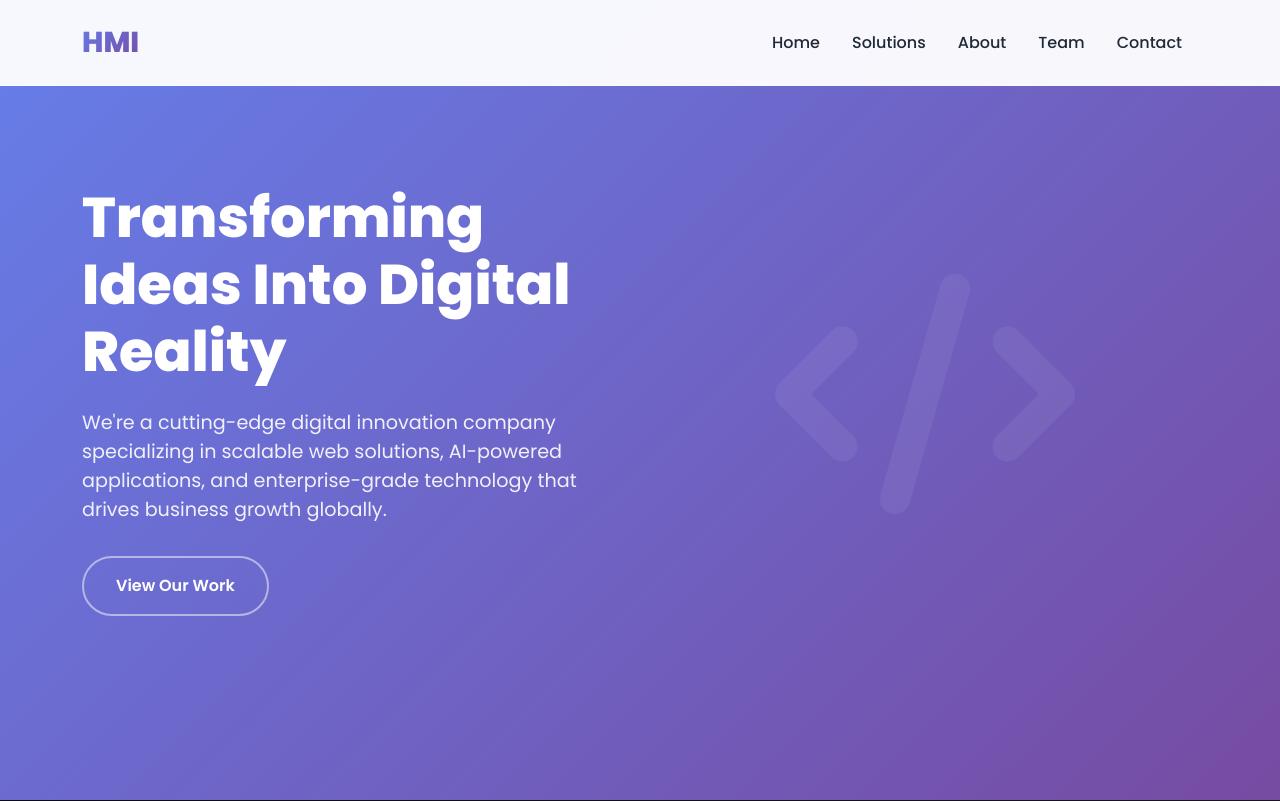
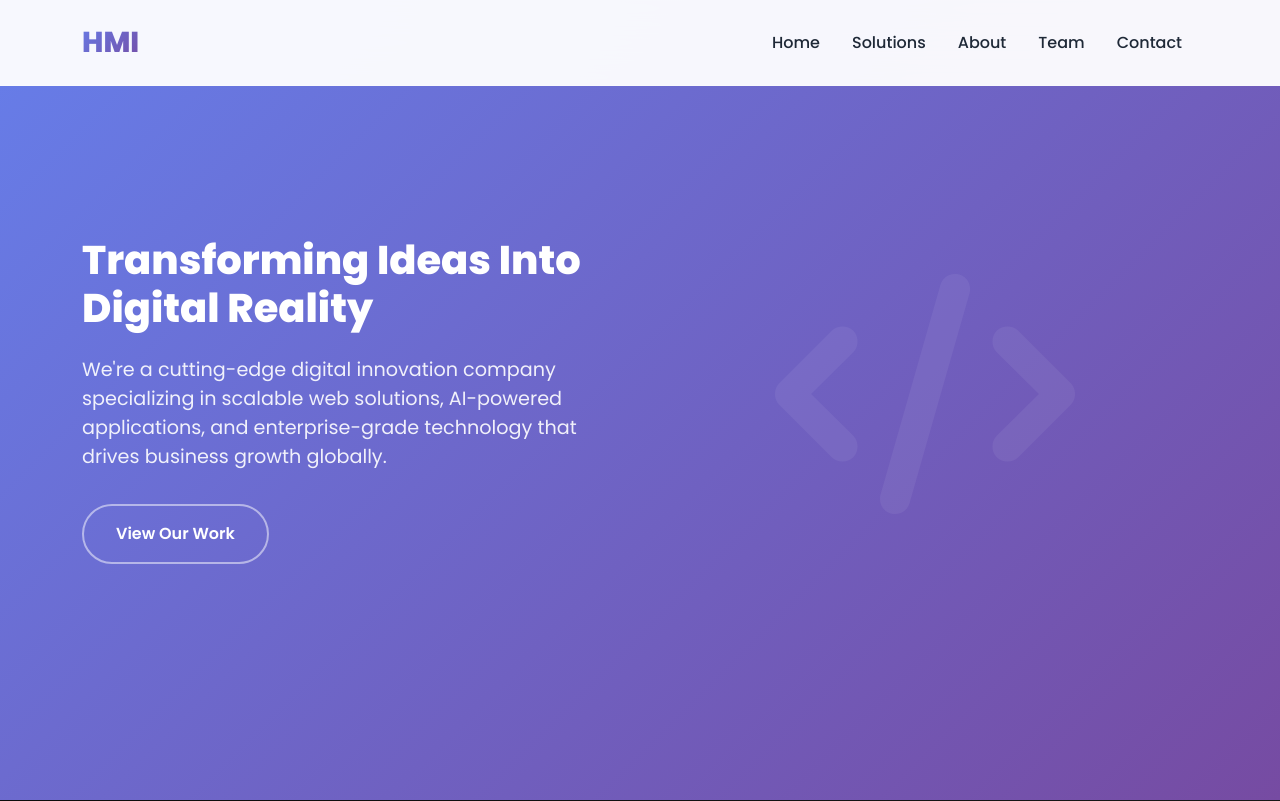
Before and after one commit to sriram-65/HMI, a Flask app: page / in a window 1280 px wide. Shown: the top 801 px of the page. Run offline with Flask 3, Linux system fonts and the light colour scheme; data that the repository does not hold is empty; some web fonts are replaced.

Commit message:
Update index.html

```diff
--- a/templates/index.html
+++ b/templates/index.html
@@ -114,7 +114,7 @@
         }
 
         .hero h1 {
-            font-size: 3.5rem;
+            font-size: 2.5rem;
             font-weight: 800;
             color: white;
             margin-bottom: 1.5rem;
```
